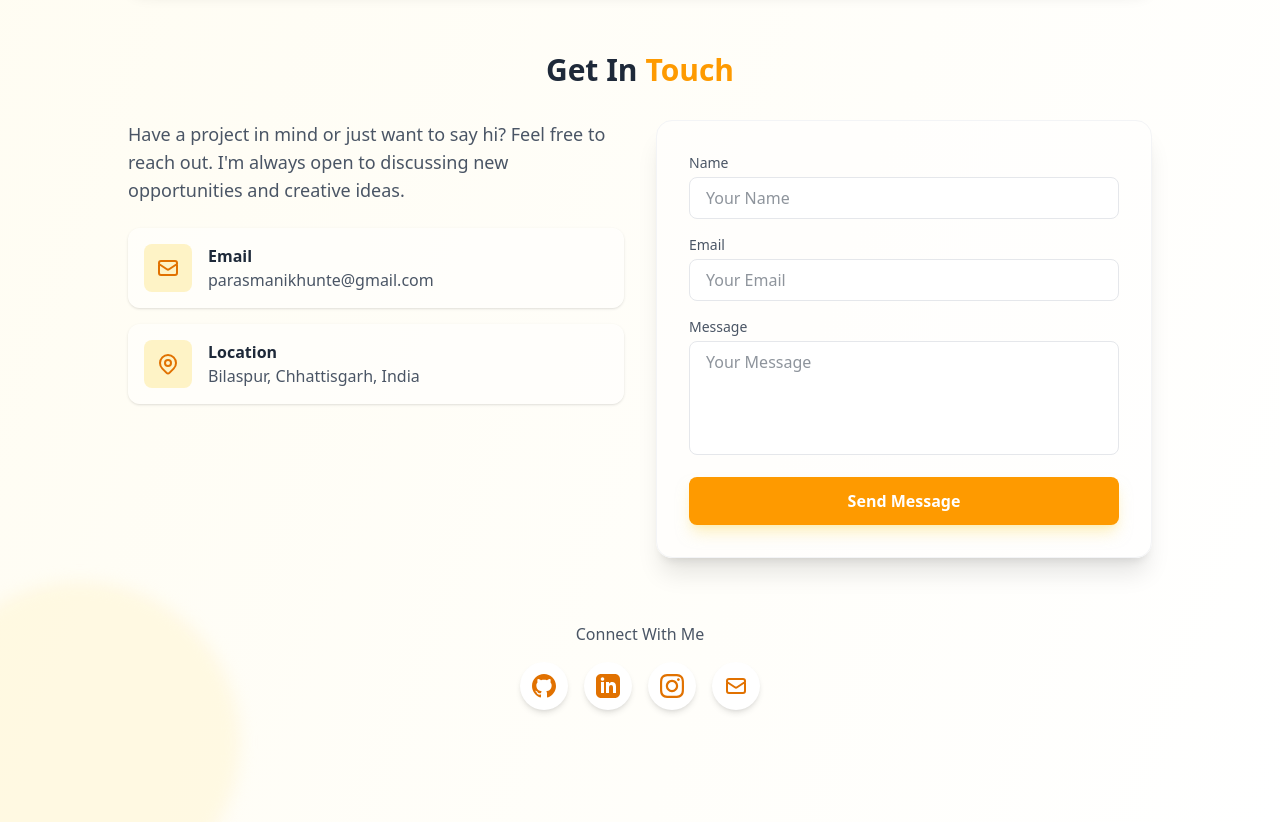
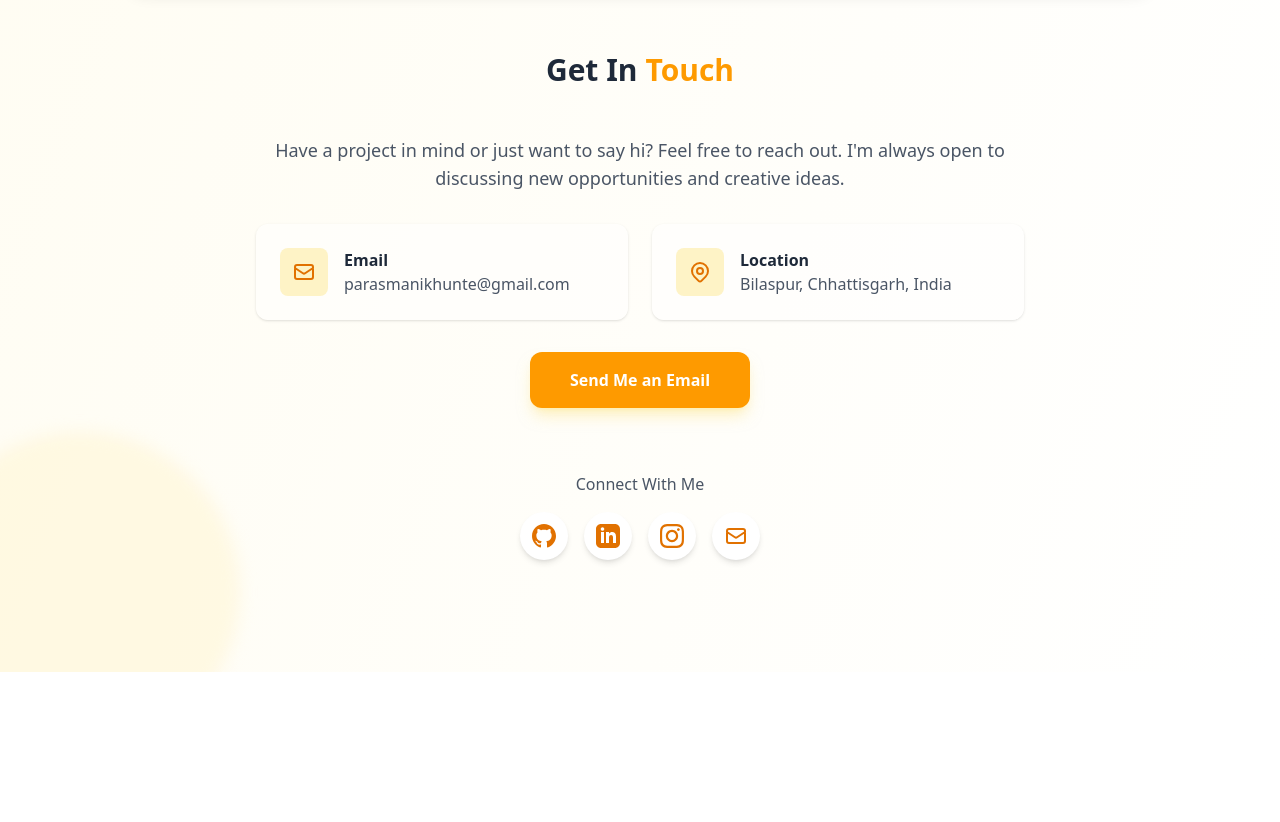
Before and after one commit to PARASMANI-KHUNTE/PARASMANIKHUNTE, a React (Vite) app in the folder client/: page / in a window 1280 px wide. Shown: the part 2820-3642 px from the top of the page. After the commit the page ends 3492 px from the top, so only its background shows below. Built offline with nearby package versions, Linux system fonts and the light colour scheme.

Commit message:
feat: remove contact form and implement custom name prompt UI in Home page

```diff
--- a/client/src/App.jsx
+++ b/client/src/App.jsx
@@ -4,7 +4,6 @@ import Navbar from "./components/Navbar";
 import Footer from "./components/Footer";
 import Home from "./pages/Home";
 import Projects from "./pages/Projects";
-import Contact from "./pages/Contact";
 import Education from "./pages/Education";
 import Experience from "./pages/Experience";
 import Admin from "./pages/Admin";
@@ -19,7 +18,6 @@ const App = () => {
           <Routes>
             <Route path="/" element={<Home />} />
             <Route path="/projects" element={<Projects />} />
-            <Route path="/contact" element={<Contact />} />
             <Route path="/education" element={<Education />} />
             <Route path="/experience" element={<Experience />} />
             <Route path="/admin" element={<Admin />} />
--- a/client/src/components/ContactForm.jsx
+++ /dev/null
@@ -1,93 +0,0 @@
-import React, { useState } from "react";
-import { motion } from "framer-motion";
-import { useTheme } from "../context/ThemeContext";
-
-const ContactForm = () => {
-  const { isDarkMode } = useTheme();
-  const [formData, setFormData] = useState({
-    name: "",
-    email: "",
-    message: "",
-  });
-
-  const handleChange = (e) => {
-    const { name, value } = e.target;
-    setFormData({ ...formData, [name]: value });
-  };
-
-  const handleSubmit = (e) => {
-    e.preventDefault();
-    console.log("Form Data:", formData);
-    alert("Message sent successfully!");
-    setFormData({ name: "", email: "", message: "" });
-  };
-
-  return (
-    <motion.form
-      initial={{ opacity: 0, y: 20 }}
-      animate={{ opacity: 1, y: 0 }}
-      transition={{ duration: 0.5 }}
-      onSubmit={handleSubmit}
-      className={`max-w-md  mx-auto p-6 rounded-2xl shadow-lg transition-all duration-300 ${
-        isDarkMode ? "bg-gray-900 text-white" : "bg-white text-gray-900"
-      }`}
-    >
-      {/* Name Input */}
-      <div className="mb-4">
-        <label className="block text-lg font-semibold mb-2">Name</label>
-        <input
-          type="text"
-          name="name"
-          value={formData.name}
-          onChange={handleChange}
-          className={`w-full px-4 py-3 rounded-lg border focus:ring-2 focus:ring-amber-500 transition-all ${
-            isDarkMode ? "bg-gray-800 text-white border-gray-700" : "bg-gray-100 text-gray-900 border-gray-300"
-          }`}
-          required
-        />
-      </div>
-
-      {/* Email Input */}
-      <div className="mb-4">
-        <label className="block text-lg font-semibold mb-2">Email</label>
-        <input
-          type="email"
-          name="email"
-          value={formData.email}
-          onChange={handleChange}
-          className={`w-full px-4 py-3 rounded-lg border focus:ring-2 focus:ring-amber-500 transition-all ${
-            isDarkMode ? "bg-gray-800 text-white border-gray-700" : "bg-gray-100 text-gray-900 border-gray-300"
-          }`}
-          required
-        />
-      </div>
-
-      {/* Message Input */}
-      <div className="mb-4">
-        <label className="block text-lg font-semibold mb-2">Message</label>
-        <textarea
-          name="message"
-          value={formData.message}
-          onChange={handleChange}
-          rows="4"
-          className={`w-full px-4 py-3 rounded-lg border focus:ring-2 focus:ring-amber-500 transition-all ${
-            isDarkMode ? "bg-gray-800 text-white border-gray-700" : "bg-gray-100 text-gray-900 border-gray-300"
-          }`}
-          required
-        ></textarea>
-      </div>
-
-      {/* Submit Button */}
-      <motion.button
-        whileHover={{ scale: 1.05 }}
-        whileTap={{ scale: 0.95 }}
-        type="submit"
-        className="w-full py-3 text-lg font-semibold text-white bg-amber-500 rounded-lg hover:bg-amber-600 transition-all"
-      >
-        Send Message
-      </motion.button>
-    </motion.form>
-  );
-};
-
-export default ContactForm;
--- a/client/src/pages/Contact.jsx
+++ /dev/null
@@ -1,79 +0,0 @@
-import React from "react";
-import { motion } from "framer-motion";
-import { useTheme } from "../context/ThemeContext";
-import SectionTitle from "../components/SectionTitle";
-import ContactForm from "../components/ContactForm";
-import { Mail, Phone, MapPin } from "lucide-react";
-
-const Contact = () => {
-  const { isDarkMode } = useTheme();
-
-  return (
-    <section
-      className={`mt-6 h-screen relative py-16 px-6 transition-all duration-300 ${
-        isDarkMode
-        ? "bg-gray-900 text-white"
-        : "bg-gradient-to-br from-amber-50 to-white text-gray-800"
-      }`}
-    >
-      {/* Background Abstract Shapes */}
-      <motion.div
-        className="absolute top-0 left-0 w-24 h-24 bg-amber-500 opacity-30 rounded-full blur-3xl"
-        initial={{ scale: 0, opacity: 0 }}
-        animate={{ scale: 1, opacity: 1 }}
-        transition={{ duration: 1.5 }}
-      />
-      <motion.div
-        className="absolute bottom-10 right-10 w-32 h-32 bg-amber-400 opacity-20 rounded-full blur-3xl"
-        initial={{ scale: 0, opacity: 0 }}
-        animate={{ scale: 1, opacity: 1 }}
-        transition={{ duration: 1.5, delay: 0.5 }}
-      />
-
-      {/* Section Header */}
-      <motion.div
-        initial={{ opacity: 0, y: 30 }}
-        animate={{ opacity: 1, y: 0 }}
-        transition={{ duration: 0.5 }}
-        className="max-w-4xl mx-auto text-center"
-      >
-        <SectionTitle title="Contact Me" subtitle="Get in touch with me!" />
-      </motion.div>
-
-      {/* Contact Details + Form */}
-      <div className="mt-10 max-w-6xl mx-auto grid grid-cols-1 md:grid-cols-2 gap-12">
-        {/* Contact Info */}
-        <motion.div
-          initial={{ opacity: 0, x: -30 }}
-          animate={{ opacity: 1, x: 0 }}
-          transition={{ duration: 0.7 }}
-          className="space-y-6"
-        >
-          <div className="flex items-center space-x-4">
-            <Mail className="w-6 h-6 text-amber-500" />
-            <p className="text-lg">example@email.com</p>
-          </div>
-          <div className="flex items-center space-x-4">
-            <Phone className="w-6 h-6 text-amber-500" />
-            <p className="text-lg">+123 456 7890</p>
-          </div>
-          <div className="flex items-center space-x-4">
-            <MapPin className="w-6 h-6 text-amber-500" />
-            <p className="text-lg">New York, USA</p>
-          </div>
-        </motion.div>
-
-        {/* Contact Form */}
-        <motion.div
-          initial={{ opacity: 0, x: 30 }}
-          animate={{ opacity: 1, x: 0 }}
-          transition={{ duration: 0.7 }}
-        >
-          <ContactForm />
-        </motion.div>
-      </div>
-    </section>
-  );
-};
-
-export default Contact;
--- a/client/src/pages/Home.jsx
+++ b/client/src/pages/Home.jsx
@@ -10,6 +10,8 @@ const Home = () => {
   const [isPreviewOpen, setIsPreviewOpen] = useState(false);
   const [isCvPreviewOpen, setIsCvPreviewOpen] = useState(false);
   const [isPreviewModalOpen, setIsPreviewModalOpen] = useState(false);
+  const [isNameModalOpen, setIsNameModalOpen] = useState(false);
+  const [visitorName, setVisitorName] = useState("");
   const [selectedProject, setSelectedProject] = useState(null);
 
   const handleOpenPreview = (project) => {
@@ -34,16 +36,24 @@ const Home = () => {
     window.scrollTo({ top: 0, behavior: "smooth" });
   };
 
-  // Email Handler
+  // Email Handler - Stage 1: Open Modal
   const handleHireMeClick = () => {
-    const email = "parasmanikhunte@gmail.com"; // Replace with your email
+    setIsNameModalOpen(true);
+  };
+
+  // Email Handler - Stage 2: Trigger Email
+  const confirmHireMe = (e) => {
+    if (e) e.preventDefault();
+    if (!visitorName.trim()) return;
+
+    const email = "parasmanikhunte@gmail.com";
     const subject = encodeURIComponent("Job Opportunity Inquiry");
-    const Name = prompt("Enter your name -")
     const body = encodeURIComponent(
-      `Hello Paras,\n\nI came across your profile and would love to discuss an opportunity with you. Looking forward to connecting!\n\nBest regards,\n${Name}`
+      `Hello Paras,\n\nI came across your profile and would love to discuss an opportunity with you. Looking forward to connecting!\n\nBest regards,\n${visitorName}`
     );
 
     window.location.href = `mailto:${email}?subject=${subject}&body=${body}`;
+    setIsNameModalOpen(false);
   };
 
   // Download CV Handler
@@ -652,19 +662,17 @@ const Home = () => {
           variants={itemVariants}
           className="mb-16 max-w-5xl w-full"
         >
-          <h2 className={`text-2xl md:text-3xl font-bold text-center mb-8 ${isDarkMode ? "text-white" : "text-gray-800"}`}>
+          <h2 className={`text-2xl md:text-3xl font-bold text-center mb-12 ${isDarkMode ? "text-white" : "text-gray-800"}`}>
             Get In <span className={isDarkMode ? "text-amber-400" : "text-amber-500"}>Touch</span>
           </h2>
 
-          <div className="grid grid-cols-1 lg:grid-cols-2 gap-8">
-            {/* Contact Information */}
-            <div className="space-y-6">
-              <p className={`text-lg ${isDarkMode ? "text-gray-300" : "text-gray-600"}`}>
+          <div className="max-w-3xl mx-auto space-y-8">
+            <p className={`text-lg text-center ${isDarkMode ? "text-gray-300" : "text-gray-600"}`}>
               Have a project in mind or just want to say hi? Feel free to reach out. I'm always open to discussing new opportunities and creative ideas.
             </p>
 
-              <div className="space-y-4">
-                <div className={`flex items-start gap-4 p-4 rounded-xl ${isDarkMode ? "bg-gray-800/30" : "bg-white/50 shadow-sm"}`}>
+            <div className="grid grid-cols-1 md:grid-cols-2 gap-6">
+              <div className={`flex items-start gap-4 p-6 rounded-xl ${isDarkMode ? "bg-gray-800/30" : "bg-white/50 shadow-sm"}`}>
                 <div className={`p-3 rounded-lg ${isDarkMode ? "bg-amber-400/10 text-amber-400" : "bg-amber-100 text-amber-600"}`}>
                   <svg className="w-6 h-6" fill="none" stroke="currentColor" viewBox="0 0 24 24">
                     <path strokeLinecap="round" strokeLinejoin="round" strokeWidth={2} d="M3 8l7.89 5.26a2 2 0 002.22 0L21 8M5 19h14a2 2 0 002-2V7a2 2 0 00-2-2H5a2 2 0 00-2 2v10a2 2 0 002 2z" />
@@ -676,7 +684,7 @@ const Home = () => {
                 </div>
               </div>
 
-                <div className={`flex items-start gap-4 p-4 rounded-xl ${isDarkMode ? "bg-gray-800/30" : "bg-white/50 shadow-sm"}`}>
+              <div className={`flex items-start gap-4 p-6 rounded-xl ${isDarkMode ? "bg-gray-800/30" : "bg-white/50 shadow-sm"}`}>
                 <div className={`p-3 rounded-lg ${isDarkMode ? "bg-amber-400/10 text-amber-400" : "bg-amber-100 text-amber-600"}`}>
                   <svg className="w-6 h-6" fill="none" stroke="currentColor" viewBox="0 0 24 24">
                     <path strokeLinecap="round" strokeLinejoin="round" strokeWidth={2} d="M17.657 16.657L13.414 20.9a1.998 1.998 0 01-2.827 0l-4.244-4.243a8 8 0 1111.314 0z" />
@@ -689,60 +697,20 @@ const Home = () => {
                 </div>
               </div>
             </div>
-            </div>
 
-            {/* Contact Form */}
-            <form className={`p-6 md:p-8 rounded-2xl ${isDarkMode
-              ? "bg-gray-800/30 border border-gray-700"
-              : "bg-white/50 border border-gray-100 shadow-xl"
-              }`}>
-              <div className="space-y-4">
-                <div>
-                  <label className={`block text-sm font-medium mb-1 ${isDarkMode ? "text-gray-300" : "text-gray-600"}`}>Name</label>
-                  <input
-                    type="text"
-                    className={`w-full px-4 py-2 rounded-lg outline-none transition-all ${isDarkMode
-                      ? "bg-gray-700/50 border border-gray-600 focus:border-amber-400 text-white"
-                      : "bg-white border border-gray-200 focus:border-amber-500 text-gray-800"
-                      }`}
-                    placeholder="Your Name"
-                  />
-                </div>
-                <div>
-                  <label className={`block text-sm font-medium mb-1 ${isDarkMode ? "text-gray-300" : "text-gray-600"}`}>Email</label>
-                  <input
-                    type="email"
-                    className={`w-full px-4 py-2 rounded-lg outline-none transition-all ${isDarkMode
-                      ? "bg-gray-700/50 border border-gray-600 focus:border-amber-400 text-white"
-                      : "bg-white border border-gray-200 focus:border-amber-500 text-gray-800"
-                      }`}
-                    placeholder="Your Email"
-                  />
-                </div>
-                <div>
-                  <label className={`block text-sm font-medium mb-1 ${isDarkMode ? "text-gray-300" : "text-gray-600"}`}>Message</label>
-                  <textarea
-                    rows="4"
-                    className={`w-full px-4 py-2 rounded-lg outline-none transition-all resize-none ${isDarkMode
-                      ? "bg-gray-700/50 border border-gray-600 focus:border-amber-400 text-white"
-                      : "bg-white border border-gray-200 focus:border-amber-500 text-gray-800"
-                      }`}
-                    placeholder="Your Message"
-                  ></textarea>
-                </div>
+            <div className="flex justify-center mt-8">
               <motion.button
-                  whileHover={{ scale: 1.02 }}
-                  whileTap={{ scale: 0.98 }}
-                  className={`w-full py-3 rounded-lg font-bold shadow-lg transition-all ${isDarkMode
+                whileHover={{ scale: 1.05 }}
+                whileTap={{ scale: 0.95 }}
+                onClick={handleHireMeClick}
+                className={`px-10 py-4 rounded-xl font-bold shadow-lg transition-all ${isDarkMode
                   ? "bg-amber-400 text-gray-900 hover:bg-amber-300 shadow-amber-900/20"
                   : "bg-amber-500 text-white hover:bg-amber-600 shadow-amber-200/50"
                   }`}
-                  type="button"
               >
-                  Send Message
+                Send Me an Email
               </motion.button>
             </div>
-            </form>
           </div>
         </motion.div>
 
@@ -938,6 +906,87 @@ const Home = () => {
         project={selectedProject}
         isDarkMode={isDarkMode}
       />
+
+      {/* Custom Name Prompt Modal */}
+      <AnimatePresence>
+        {isNameModalOpen && (
+          <motion.div
+            initial={{ opacity: 0 }}
+            animate={{ opacity: 1 }}
+            exit={{ opacity: 0 }}
+            className="fixed inset-0 z-[110] flex items-center justify-center p-4 bg-black/60 backdrop-blur-sm"
+            onClick={() => setIsNameModalOpen(false)}
+          >
+            <motion.div
+              initial={{ scale: 0.9, opacity: 0, y: 20 }}
+              animate={{ scale: 1, opacity: 1, y: 0 }}
+              exit={{ scale: 0.9, opacity: 0, y: 20 }}
+              className={`relative max-w-md w-full p-8 rounded-3xl shadow-2xl ${isDarkMode ? "bg-gray-800 border border-gray-700" : "bg-white border border-amber-100"
+                }`}
+              onClick={(e) => e.stopPropagation()}
+            >
+              <button
+                onClick={() => setIsNameModalOpen(false)}
+                className={`absolute top-4 right-4 p-2 rounded-full transition-colors ${isDarkMode ? "hover:bg-gray-700 text-gray-400" : "hover:bg-amber-50 text-amber-500"
+                  }`}
+              >
+                <X className="w-5 h-5" />
+              </button>
+
+              <div className="text-center mb-6">
+                <div className={`w-16 h-16 mx-auto mb-4 rounded-2xl flex items-center justify-center ${isDarkMode ? "bg-amber-400/10 text-amber-400" : "bg-amber-100 text-amber-600"
+                  }`}>
+                  <Monitor className="w-8 h-8" />
+                </div>
+                <h3 className={`text-2xl font-bold mb-2 ${isDarkMode ? "text-white" : "text-gray-800"}`}>
+                  Nice to meet you!
+                </h3>
+                <p className={`text-sm ${isDarkMode ? "text-gray-400" : "text-gray-600"}`}>
+                  Please enter your name to personalize your message.
+                </p>
+              </div>
+
+              <form onSubmit={confirmHireMe} className="space-y-4">
+                <div>
+                  <input
+                    autoFocus
+                    type="text"
+                    value={visitorName}
+                    onChange={(e) => setVisitorName(e.target.value)}
+                    placeholder="Your Name"
+                    className={`w-full px-6 py-4 rounded-xl outline-none transition-all border-2 ${isDarkMode
+                      ? "bg-gray-900 border-gray-700 focus:border-amber-400 text-white"
+                      : "bg-amber-50/30 border-amber-100 focus:border-amber-500 text-gray-800"
+                      }`}
+                  />
+                </div>
+                <div className="flex gap-3 pt-2">
+                  <button
+                    type="button"
+                    onClick={() => setIsNameModalOpen(false)}
+                    className={`flex-1 py-4 rounded-xl font-bold transition-all ${isDarkMode
+                      ? "bg-gray-700 text-white hover:bg-gray-600"
+                      : "bg-gray-100 text-gray-600 hover:bg-gray-200"
+                      }`}
+                  >
+                    Cancel
+                  </button>
+                  <button
+                    type="submit"
+                    disabled={!visitorName.trim()}
+                    className={`flex-1 py-4 rounded-xl font-bold shadow-lg transition-all ${isDarkMode
+                      ? "bg-amber-400 text-gray-900 hover:bg-amber-300 shadow-amber-900/20"
+                      : "bg-amber-500 text-white hover:bg-amber-600 shadow-amber-200/50"
+                      } disabled:opacity-50 disabled:cursor-not-allowed`}
+                  >
+                    Continue
+                  </button>
+                </div>
+              </form>
+            </motion.div>
+          </motion.div>
+        )}
+      </AnimatePresence>
     </motion.div>
   );
 };
```
Lines whose indentation alone changed are shown as unchanged.
